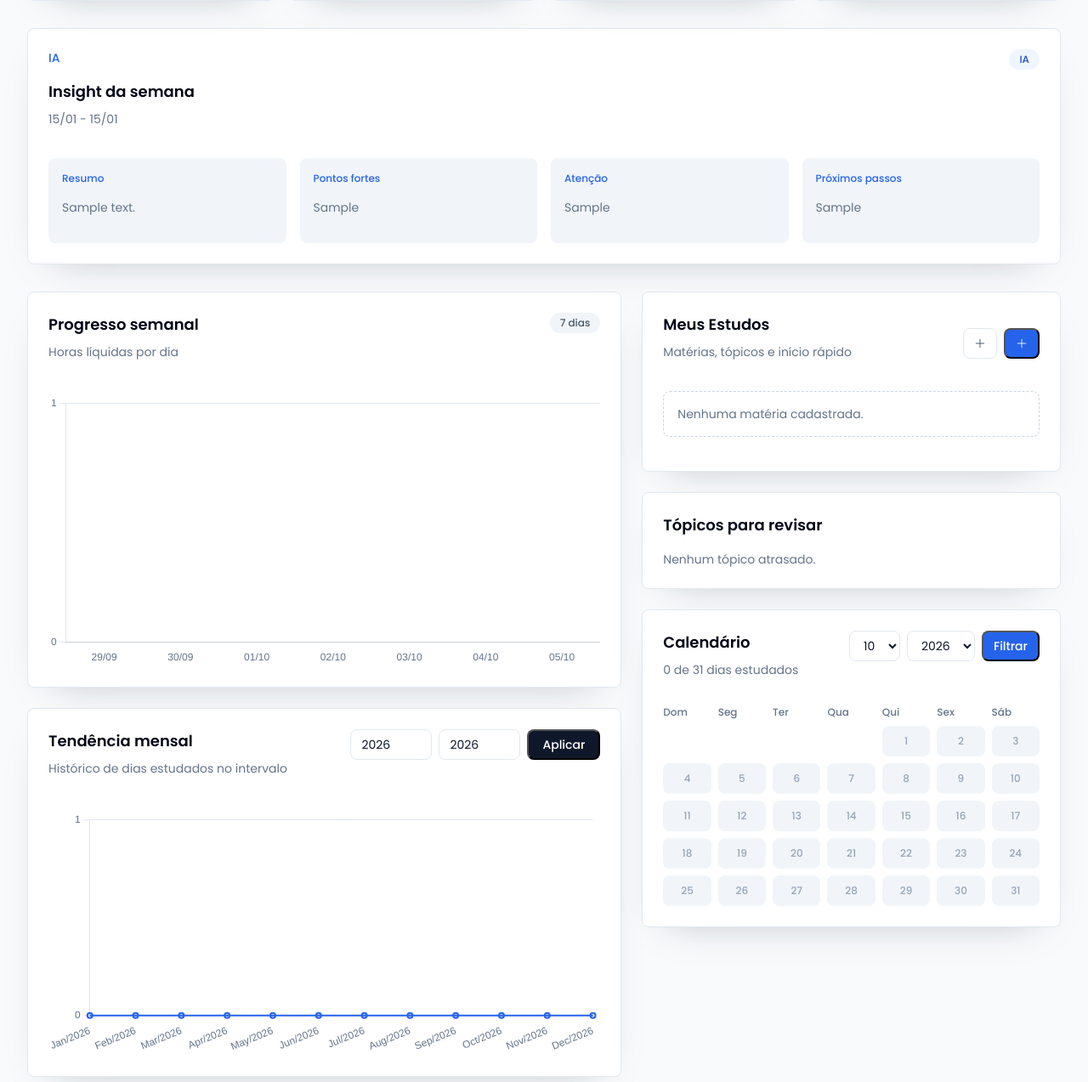
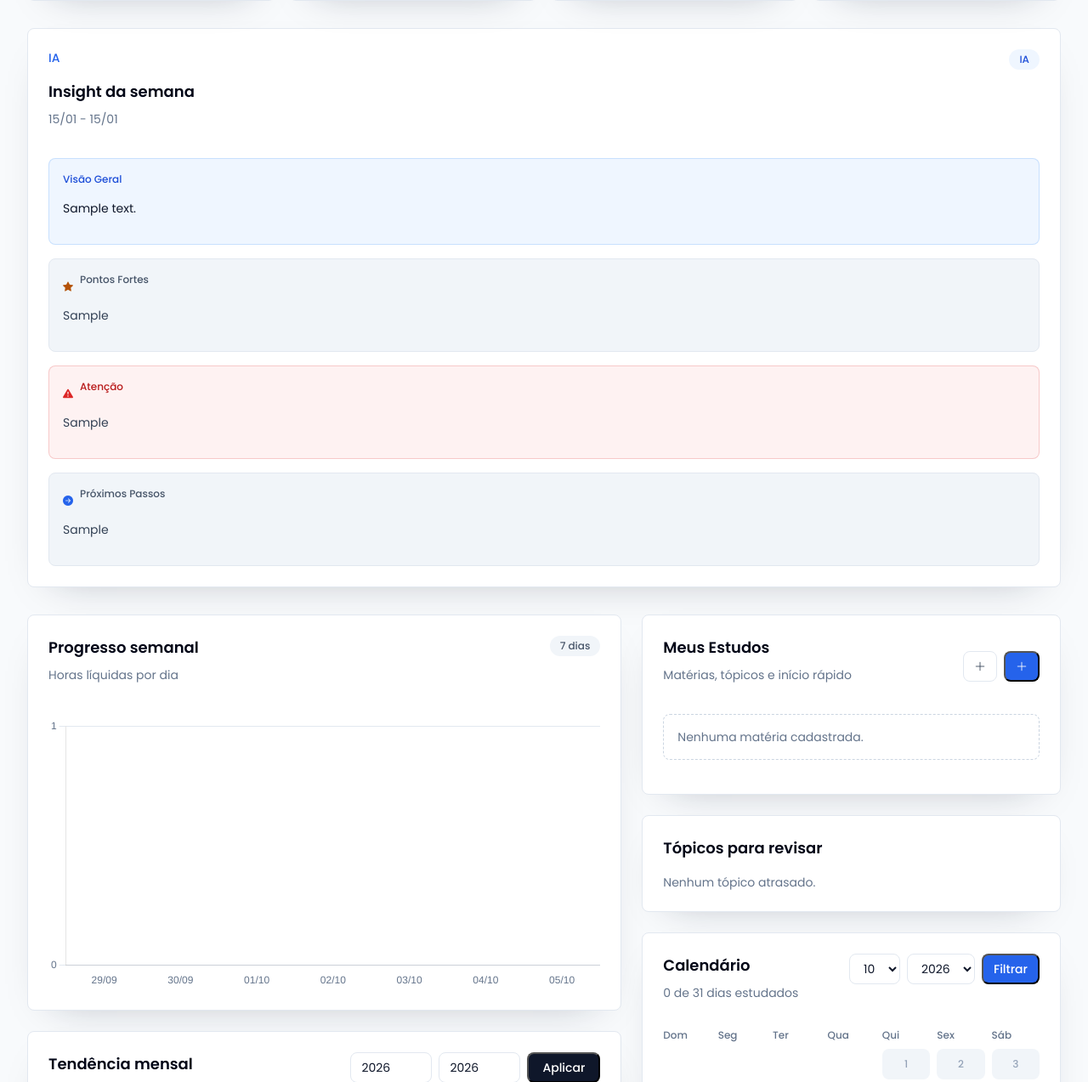
Before and after one commit to KaioHerculano/daily_task, a Django app: page / in a window 1280 px wide. Shown: the part 446-1719 px from the top of the page at 85% size. Run offline with Django 5.2, Linux system fonts and the light colour scheme; a user stored in the database is signed in; tables that the repository leaves empty hold one stand-in row (values such as "Sample post"); data that the repository does not hold is empty; parts of the project's set-up code (start-up, migrations or seed data) failed here and were passed over; some libraries are stand-ins or nearby versions.

Commit message:
feat: improve AI insights prompt and redesign card layout

```diff
--- a/app/templates/home.html
+++ b/app/templates/home.html
@@ -347,22 +347,38 @@
         </div>
 
         {% if latest_insight %}
-          <div class="tw-mt-5 tw-grid tw-grid-cols-1 tw-gap-4 xl:tw-grid-cols-4">
-            <div class="tw-rounded-lg tw-bg-slate-100 tw-p-4">
-              <p class="tw-text-xs tw-font-medium tw-text-blue-600">Resumo</p>
-              <p class="tw-mt-2 tw-text-sm tw-text-slate-500">{{ latest_insight.summary }}</p>
+          <div class="tw-mt-5 tw-flex tw-flex-col tw-gap-4">
+            <div class="tw-rounded-lg tw-bg-blue-50 tw-p-4 tw-border tw-border-blue-100">
+              <p class="tw-text-xs tw-font-medium tw-text-blue-700">Visão Geral</p>
+              <p class="tw-mt-2 tw-text-sm tw-text-slate-900">{{ latest_insight.summary }}</p>
             </div>
-            <div class="tw-rounded-lg tw-bg-slate-100 tw-p-4">
-              <p class="tw-text-xs tw-font-medium tw-text-blue-600">Pontos fortes</p>
-              <p class="tw-mt-2 tw-text-sm tw-text-slate-500">{{ latest_insight.strengths|default:"Sem pontos fortes registrados ainda." }}</p>
-            </div>
-            <div class="tw-rounded-lg tw-bg-slate-100 tw-p-4">
-              <p class="tw-text-xs tw-font-medium tw-text-blue-600">Atenção</p>
-              <p class="tw-mt-2 tw-text-sm tw-text-slate-500">{{ latest_insight.risks|default:"Sem riscos registrados ainda." }}</p>
-            </div>
-            <div class="tw-rounded-lg tw-bg-slate-100 tw-p-4">
-              <p class="tw-text-xs tw-font-medium tw-text-blue-600">Próximos passos</p>
-              <p class="tw-mt-2 tw-text-sm tw-text-slate-500">{{ latest_insight.next_actions|default:"Sem próximos passos registrados ainda." }}</p>
+
+            <div class="tw-grid tw-grid-cols-1 tw-gap-4 {% if latest_insight.risks %}xl:tw-grid-cols-3{% else %}xl:tw-grid-cols-2{% endif %}">
+              <div class="tw-rounded-lg tw-bg-slate-100 tw-p-4 tw-border tw-border-slate-200">
+                <div class="tw-flex tw-items-center tw-gap-2">
+                  <i class="bi bi-star-fill tw-text-amber-700 tw-text-xs"></i>
+                  <p class="tw-text-xs tw-font-medium tw-text-slate-600">Pontos Fortes</p>
+                </div>
+                <p class="tw-mt-2 tw-text-sm tw-text-slate-700">{{ latest_insight.strengths|default:"Sem pontos fortes registrados ainda." }}</p>
+              </div>
+
+              {% if latest_insight.risks %}
+              <div class="tw-rounded-lg tw-bg-red-50 tw-p-4 tw-border tw-border-slate-200" style="border-color: rgba(220, 38, 38, 0.2);">
+                <div class="tw-flex tw-items-center tw-gap-2">
+                  <i class="bi bi-exclamation-triangle-fill" style="color: #dc2626; font-size: 0.75rem;"></i>
+                  <p class="tw-text-xs tw-font-medium" style="color: #b91c1c;">Atenção</p>
+                </div>
+                <p class="tw-mt-2 tw-text-sm tw-text-slate-700">{{ latest_insight.risks }}</p>
+              </div>
+              {% endif %}
+
+              <div class="tw-rounded-lg tw-bg-slate-100 tw-p-4 tw-border tw-border-slate-200">
+                <div class="tw-flex tw-items-center tw-gap-2">
+                  <i class="bi bi-arrow-right-circle-fill tw-text-blue-600 tw-text-xs"></i>
+                  <p class="tw-text-xs tw-font-medium tw-text-slate-600">Próximos Passos</p>
+                </div>
+                <p class="tw-mt-2 tw-text-sm tw-text-slate-700">{{ latest_insight.next_actions|default:"Sem próximos passos registrados ainda." }}</p>
+              </div>
             </div>
           </div>
         {% endif %}
```
Also changed, not shown: task/ai_services.py (+8 -1 lines).
